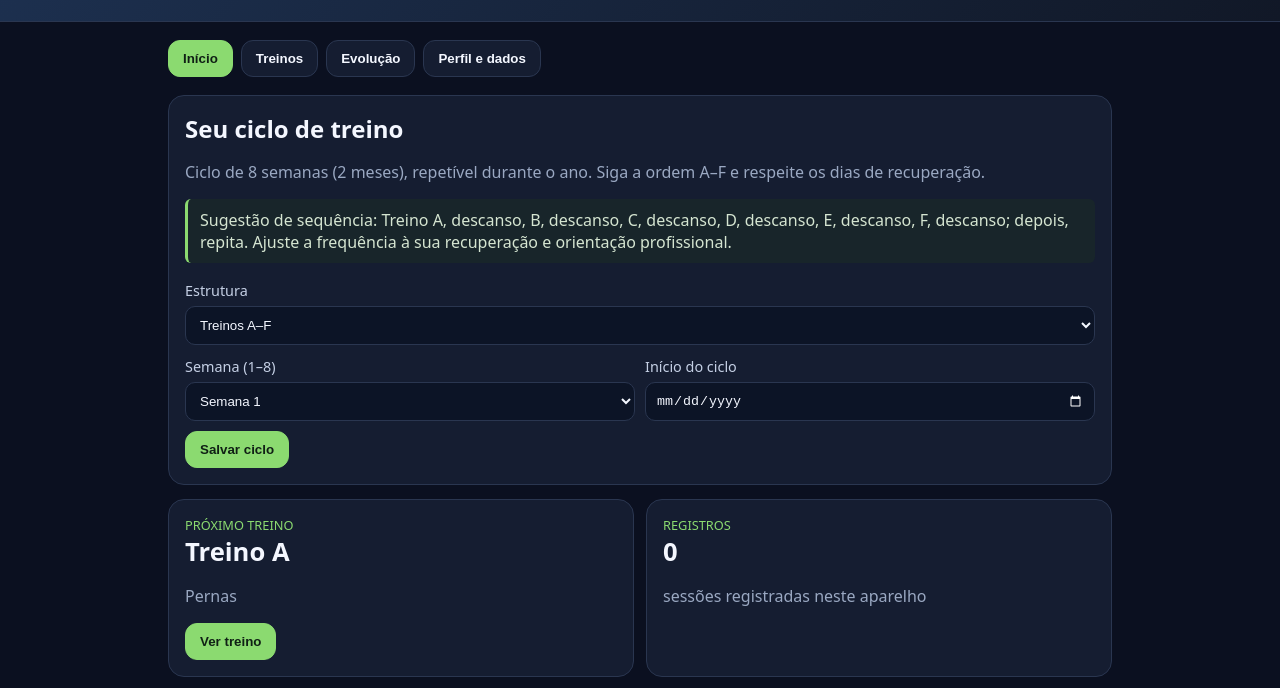
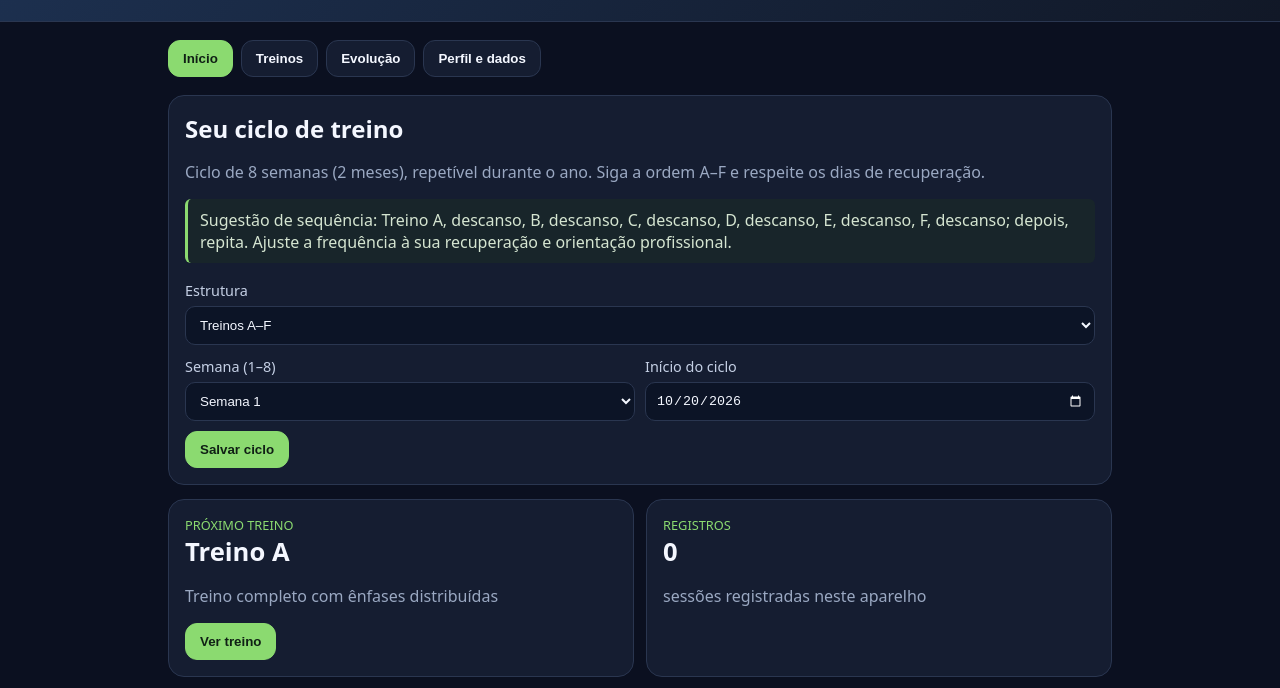
Before and after one commit to kenermcy-cmd/APP-de-Treino, a plain HTML site: page index.html in a window 1280 px wide. Shown: the part 105-793 px from the top of the page. Drawn offline with Linux system fonts and the light colour scheme.

Commit message:
Restaura inicialização e compatibilidade do aplicativo

```diff
--- a/index.html
+++ b/index.html
@@ -65,6 +65,18 @@ const exerciseTips={
 "Crunch abdominal":"Faça uma flexão controlada do tronco sem puxar a cabeça."
 };
 const groups={"1":{A:"Treino completo com ênfases distribuídas",B:"Treino completo com ênfases distribuídas",C:"Treino completo com ênfases distribuídas",D:"Treino completo com ênfases distribuídas",E:"Treino completo com ênfases distribuídas",F:"Treino completo com ênfases distribuídas"}};
+let state=JSON.parse(localStorage.getItem("meuTreinoABC")||'{"logs":[],"profile":{},"model":"1","week":"1","start":""}');
+if(String(state.model)!=="1")state.model="1";
+if(!Array.isArray(state.logs))state.logs=[];
+if(!state.profile||typeof state.profile!=="object")state.profile={};
+const $=id=>document.getElementById(id);
+const today=()=>new Date().toISOString().slice(0,10);
+$("dataTreino").value=today();
+$("inicioData").value=state.start||today();
+$("modelo").value="1";
+$("semana").value=state.week||"1";
+$("nome").value=state.profile.name||"";
+$("objetivo").value=state.profile.goal||"Condicionamento geral";
 function save(){localStorage.setItem("meuTreinoABC",JSON.stringify(state));renderHome();renderLogs()}
 function showTab(t){document.querySelectorAll(".view").forEach(x=>x.classList.toggle("hidden",x.id!==t));document.querySelectorAll("[data-tab]").forEach(x=>x.classList.toggle("active",x.dataset.tab===t));if(t==="treinos")renderExercises()}
 document.querySelectorAll("[data-tab]").forEach(b=>b.onclick=()=>showTab(b.dataset.tab));$("irTreinos").onclick=()=>showTab("treinos");
```
